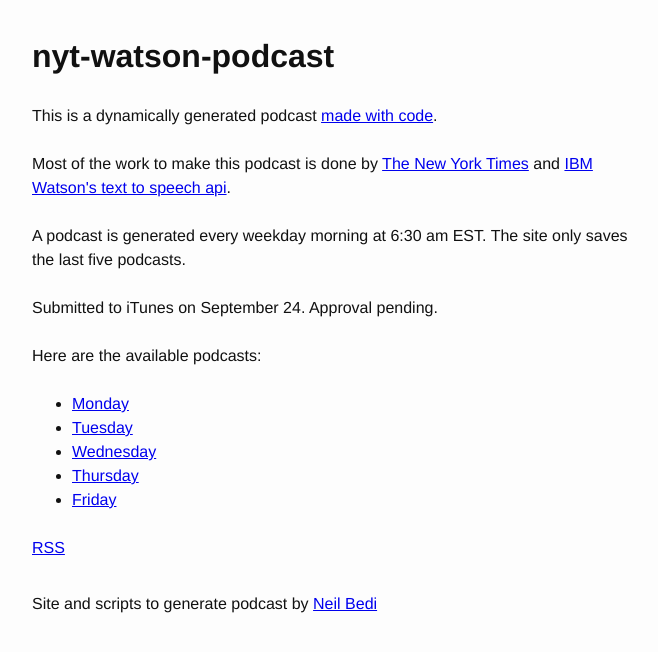
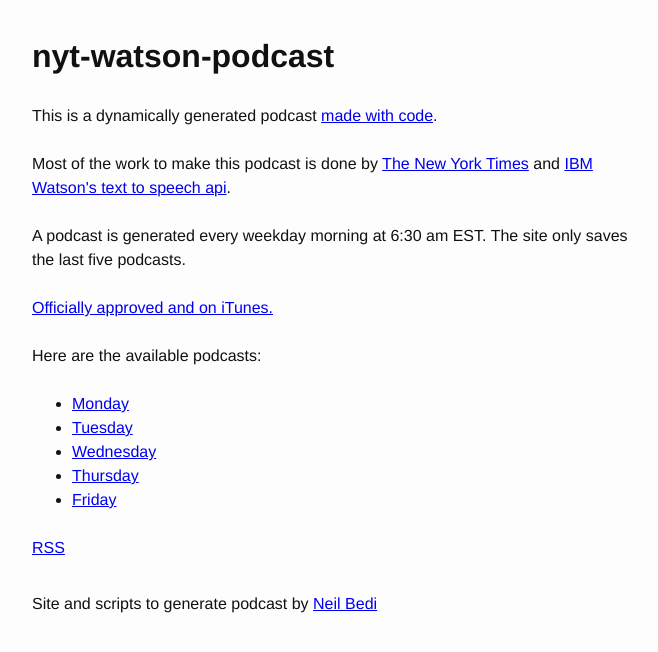
Before and after one commit to nbedi/nyt-watson-podcast, a website: page index.html in a window 1280 px wide. Shown: the whole page, without its empty margins (308-966 px from the left). Drawn offline with Linux system fonts and the light colour scheme.

Commit message:
adding itunes link

```diff
--- a/index.html
+++ b/index.html
@@ -17,7 +17,7 @@
 
           <p>A podcast is generated every weekday morning at 6:30 am EST. The site only saves the last five podcasts.</p>
 
-          <p>Submitted to iTunes on September 24. Approval pending.</p>
+          <p><a href="https://itunes.apple.com/us/podcast/nytimes-morning-briefing-by/id1043147305">Officially approved and on iTunes.</a></p>
 
           <p>Here are the available podcasts:</p>
           <ul>
```
